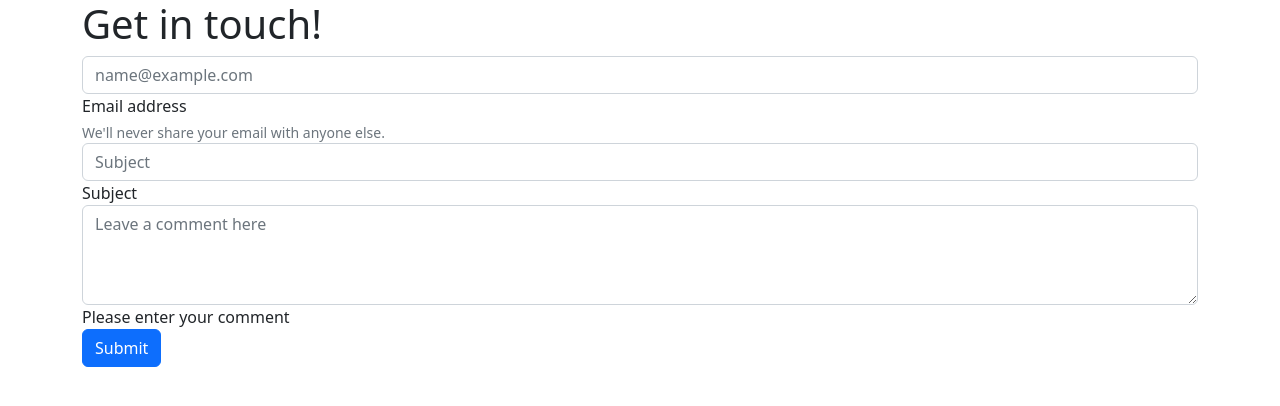
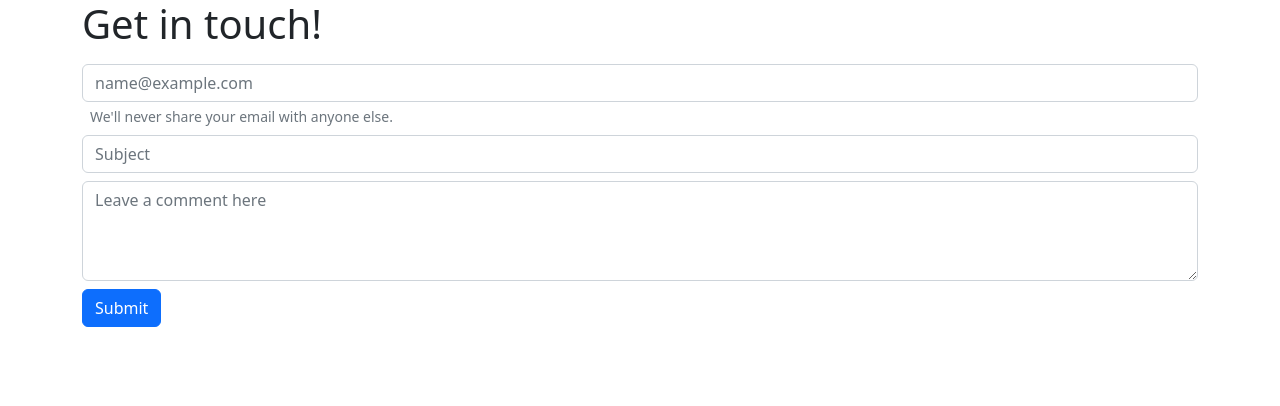
Before and after one commit to asbhogal/PHP-Contact-Form, a PHP site: page / in a window 1280 px wide. Shown: the top 406 px of the page. Run offline with PHP 8.4, Linux system fonts and the light colour scheme.

Commit message:
Updates to Bootstrap form styling

```diff
--- a/index.php
+++ b/index.php
@@ -48,24 +48,21 @@
 			<h1>Get in touch!</h1>
 			<form method="post">
 			<form>
-				<div class="form-field">
+				<div class="form-field pt-2">
   				<input type="email" class="form-control" id="email-address" name="email-address" placeholder="name@example.com">
-  				<label for="email">Email address</label>
-					<div id="emailHelp" class="form-text">We'll never share your email with anyone else.</div>
+					<div id="emailHelp" class="form-text ms-2">We'll never share your email with anyone else.</div>
 				</div>
-				<div class="form-field">
+				<div class="form-field pt-2">
   				<input type="text" id="subject" class="form-control" placeholder="Subject" name="subject" aria-label="input" aria-describedby="input">
-					<label for="subject">Subject</label>
 				</div>
-				<div class="form-field">
+				<div class="form-field pt-2">
 				  <textarea class="form-control" placeholder="Leave a comment here" id="message" name="message" style="height: 100px"></textarea>
-				  <label for="content">Please enter your comment</label>
 				</div>
-				<div class="form-field">
+				<div class="form-field pt-2">
 			  	<button type="submit" class="btn btn-primary pt-auto">Submit</button>
 				</div>
 		</form>
-			<div id="error-message"><? echo $error; ?></div>
+			<div id="error-message" class="pt-2"><? echo $error; ?></div>
     <script src="https://replit.com/public/js/replit-badge.js" theme="blue" defer></script>
   </body>
 </html>
```
